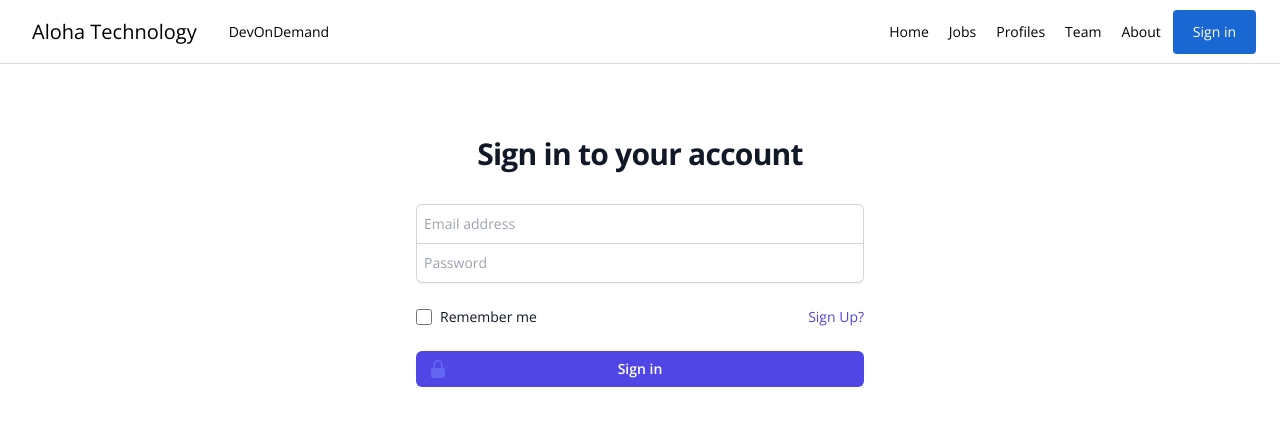
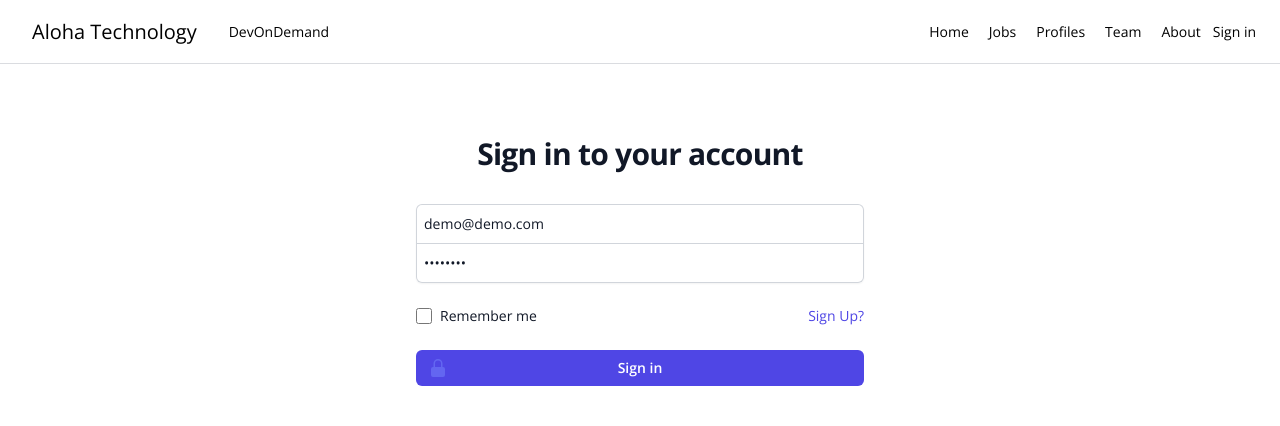
Before and after one commit to dhawlesudhir/job-search, a Vue app: page /jobs/result#/login in a window 1280 px wide. Shown: the top 426 px of the page. Built offline with nearby package versions, Linux system fonts and the light colour scheme; no server answers.

Commit message:
login and out implemented

```diff
--- a/package.json
+++ b/package.json
@@ -15,6 +15,7 @@
     "@fortawesome/free-solid-svg-icons": "^6.3.0",
     "@fortawesome/vue-fontawesome": "^3.0.3",
     "axios": "^1.3.4",
+    "firebase": "^9.17.2",
     "pinia": "^2.0.32",
     "vue": "^3.2.45",
     "vue-router": "^4.1.6"
--- a/src/components/Navigations/MainNav.vue
+++ b/src/components/Navigations/MainNav.vue
@@ -26,11 +26,19 @@
             </li>
             <div class="ml-3 flex h-full items-center">
               <profile-image v-if="userStore.isLoggedIn" />
+
+              <router-link
+                v-else-if="!isLoggedIn"
+                :to="{ name: 'LoginPage' }"
+                class="flex h-full items-center py-2.5"
+                >Sign in</router-link
+              >
+
               <action-button
-                v-else
-                text="Sign in"
-                type="primary"
-                :onclick="userStore.userLogin"
+                v-if="isLoggedIn"
+                text="logout"
+                type="secondary"
+                :onclick="logout"
               />
             </div>
           </ul>
@@ -45,12 +53,14 @@
 import ActionButton from "@/components/Shared/ActionButton.vue";
 import ProfileImage from "@/components/Navigations/ProfileImage.vue";
 import SubNav from "@/components/Navigations/SubNav.vue";
+import { getAuth, onAuthStateChanged, signOut } from "firebase/auth";
 // import { mapState, mapActions } from "pinia";
 import { useUserStore } from "@/stores/user";
 import { ref, computed } from "vue";
-
+import { useRoute } from "vue-router";
 const company = ref("Aloha Technology");
 const title = ref("DevOnDemand");
+const route = useRoute();
 const menuItems = ref([
   {
     title: "Home",
@@ -74,9 +84,18 @@ const menuItems = ref([
   },
 ]);
 
+const isLoggedIn = computed(() => userStore.isLoggedIn);
+
 const userStore = useUserStore();
 const headerHeighClass = computed(() => ({
   "h-16": !userStore.isLoggedIn,
   "h-32": userStore.isLoggedIn,
 }));
+const auth = getAuth();
+
+function logout() {
+  signOut(auth).then(() => {
+    console.log("loggedOut");
+  });
+}
 </script>
--- a/src/components/Shared/ActionButton.vue
+++ b/src/components/Shared/ActionButton.vue
@@ -3,7 +3,7 @@
 </template>
 
 <script setup>
-import { computed, toRefs, defineEmits } from "vue";
+import { computed, toRefs } from "vue";
 
 const props = defineProps({
   text: {
--- a/src/main.ts
+++ b/src/main.ts
@@ -5,6 +5,26 @@ import "@/index.css";
 import App from "./App.vue";
 import router from "@/router";
 import { createPinia } from "pinia";
+
+// Import the functions you need from the SDKs you need
+import { initializeApp } from "firebase/app";
+// TODO: Add SDKs for Firebase products that you want to use
+// https://firebase.google.com/docs/web/setup#available-libraries
+
+// Your web app's Firebase configuration
+const firebaseConfig = {
+  apiKey: "AIzaSyCggVZY8ALm4Xqzt4wnN_y4hZybb52iU-E",
+  authDomain: "vuejs-practice-b7505.firebaseapp.com",
+  databaseURL:
+    "https://vuejs-practice-b7505-default-rtdb.asia-southeast1.firebasedatabase.app",
+  projectId: "vuejs-practice-b7505",
+  storageBucket: "vuejs-practice-b7505.appspot.com",
+  messagingSenderId: "765013991673",
+  appId: "1:765013991673:web:2a4cdb8b28d886d3164228",
+};
+
+// Initialize Firebase
+initializeApp(firebaseConfig);
 
 import {
   faSearch,
--- a/src/router/index.ts
+++ b/src/router/index.ts
@@ -6,6 +6,9 @@ import JobView from "@/views/JobViews.vue";
 import TeamsView from "@/views/TeamsView.vue";
 import LoginPage from "@/views/LoginPage.vue";
 import AboutPage from "@/views/AboutPage.vue";
+import { getAuth, onAuthStateChanged } from "firebase/auth";
+import { useUserStore } from "@/stores/user";
+
 const routes = [
   {
     path: "/",
@@ -48,4 +51,32 @@ const router = createRouter({
   },
 });
 
+function getCurrenUser() {
+  return new Promise((resolve, reject) => {
+    const removeListener = onAuthStateChanged(
+      getAuth(),
+      (user) => {
+        removeListener();
+        resolve(user);
+      },
+      reject
+    );
+  });
+}
+
+router.beforeEach(async (to, from, next) => {
+  // to and from are both route objects. must call `next`.
+  if (to.matched.some((record) => record.meta.requiresAuth)) {
+    if (await getCurrenUser()) {
+      const userStore = useUserStore();
+      userStore.userLogin(getCurrenUser());
+      console.log("auth", getCurrenUser);
+      next();
+    } else {
+      console.log("no access");
+      next("/login");
+    }
+  } else next();
+});
+
 export default router;
--- a/src/stores/user.ts
+++ b/src/stores/user.ts
@@ -7,6 +7,7 @@ export interface UserState {
   selectedDegrees: string[];
   skillsSearched: string;
   locationSearched: string;
+  loginId: Object;
 }
 
 export const useUserStore = defineStore("user", {
@@ -17,9 +18,11 @@ export const useUserStore = defineStore("user", {
     selectedDegrees: [],
     skillsSearched: "",
     locationSearched: "",
+    loginId: {},
   }),
   actions: {
-    userLogin() {
+    async userLogin(id: string) {
+      this.loginId = await id;
       this.isLoggedIn = true;
     },
     storeSelectedOrganizations(organizations: string[]) {
--- a/src/views/LoginPage.vue
+++ b/src/views/LoginPage.vue
@@ -32,7 +32,7 @@
           Sign in to your account
         </h2>
       </div>
-      <form class="mt-8 space-y-6" action="#" method="POST">
+      <form class="mt-8 space-y-6" @submit.prevent="login">
         <input type="hidden" name="remember" value="true" />
         <div class="-space-y-px rounded-md shadow-sm">
           <div>
@@ -41,6 +41,7 @@
               id="email-address"
               name="email"
               type="email"
+              v-model="email"
               autocomplete="email"
               required
               class="relative block w-full rounded-t-md border-0 p-2 text-gray-900 ring-1 ring-inset ring-gray-300 placeholder:text-gray-400 focus:z-10 focus:ring-2 focus:ring-inset focus:ring-indigo-600 sm:text-sm sm:leading-6"
@@ -53,11 +54,17 @@
               id="password"
               name="password"
               type="password"
+              v-model="password"
               autocomplete="current-password"
               required
               class="relative block w-full rounded-b-md border-0 p-2 text-gray-900 ring-1 ring-inset ring-gray-300 placeholder:text-gray-400 focus:z-10 focus:ring-2 focus:ring-inset focus:ring-indigo-600 sm:text-sm sm:leading-6"
               placeholder="Password"
             />
+          </div>
+          <div>
+            <p v-if="errorCode" class="mt-1 text-sm text-red-500">
+              {{ errorMessage }}
+            </p>
           </div>
         </div>
 
@@ -109,5 +116,51 @@
     </div>
   </div>
 </template>
-<script setup></script>
+<script setup>
+import { useUserStore } from "@/stores/user";
+import { ref } from "vue";
+import { getAuth, signInWithEmailAndPassword } from "firebase/auth";
+import { useRouter } from "vue-router";
+
+const userStore = useUserStore();
+const router = useRouter();
+
+const email = ref("demo@demo.com");
+const password = ref("Demo@123");
+const errorCode = ref(0);
+const errorMessage = ref("");
+
+function login() {
+  const auth = getAuth();
+  signInWithEmailAndPassword(auth, email.value, password.value)
+    .then((userCredential) => {
+      // Signed in
+      const user = userCredential.user;
+      userStore.userLogin(user);
+      router.push({ name: "Home" });
+      // ...
+    })
+    .catch((error) => {
+      errorCode.value = error.code;
+
+      switch (error.code) {
+        case "auth/wrong-password":
+          errorMessage.value = "Invalid password";
+          break;
+        case "auth/user-not-found":
+          errorMessage.value = "Invalid user";
+          break;
+        case "auth/too-many-requests":
+          errorMessage.value =
+            "Access to this account has been temporarily disabled due to many failed login attempts. You can immediately restore it by resetting your password or you can try again later";
+          break;
+        default:
+          errorMessage.value = "something went wrong, please try again later";
+          break;
+      }
+
+      console.log("error ", error.code, error.message);
+    });
+}
+</script>
 <style scoped></style>
```
Also changed, not shown: 1 other file (tests, documents, lock files or other folders).
